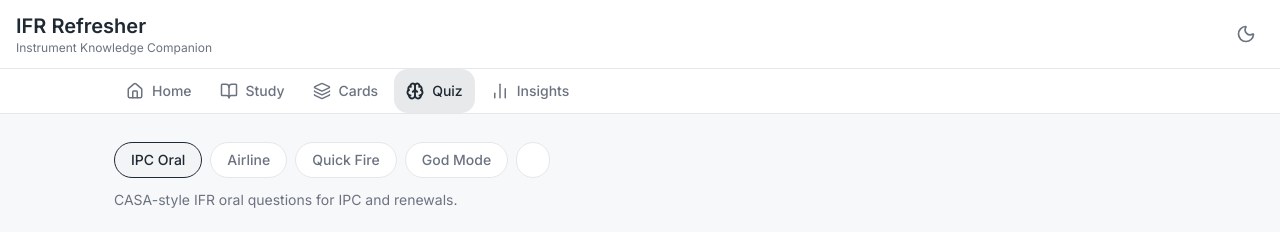
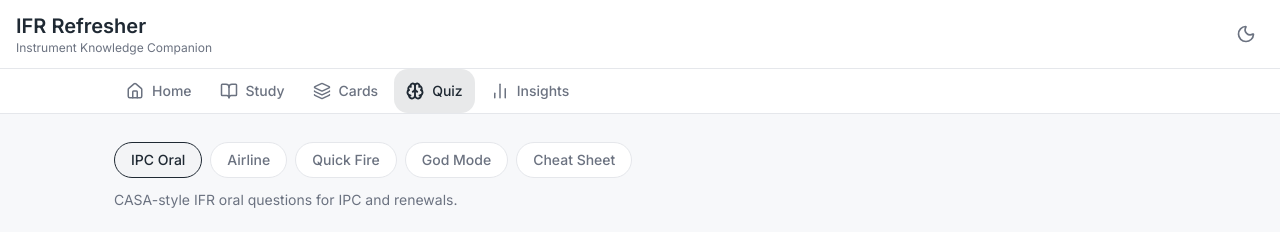
Before and after one commit to DGfinder/ifr-refresher, a Next.js app: page /quiz in a window 1280 px wide. Shown: the top 232 px of the page. Built offline with nearby package versions, Linux system fonts and the light colour scheme.

Commit message:
Fix build: add cheat_sheet to ProgramSelector SHORT_NAMES

```diff
--- a/src/components/ProgramSelector.tsx
+++ b/src/components/ProgramSelector.tsx
@@ -14,6 +14,7 @@ const SHORT_NAMES: Record<ProgramId, string> = {
   airline_panel: "Airline",
   quick_fire_numbers: "Quick Fire",
   god_mode: "God Mode",
+  cheat_sheet: "Cheat Sheet",
 };
 
 export function ProgramSelector({ value, onChange }: ProgramSelectorProps) {
```
